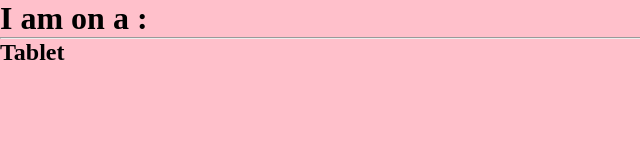
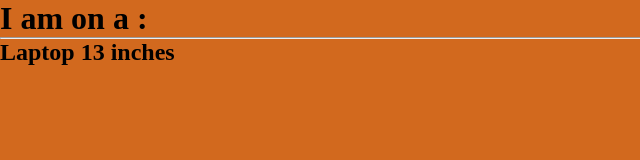
Before and after one commit to elitalpa/bc, a plain HTML site: page projects/css-mq1/index.html in a window 1280 px wide. Shown: the whole page, without its empty margins (0-640 px from the left). Drawn offline with Linux system fonts and the light colour scheme.

Commit message:
adding laptop-13 media query

```diff
--- a/projects/css-mq1/style.css
+++ b/projects/css-mq1/style.css
@@ -27,3 +27,19 @@ body {
         visibility: visible;
     }
 }
+
+@media (min-width: 1280px) {
+    body {
+        background-color: chocolate;
+    }
+
+    .a,.b,.d,.e {
+        display: none;
+        visibility: hidden;
+    }
+
+    .c {
+        display: block;
+        visibility: visible;
+    }
+}
```
